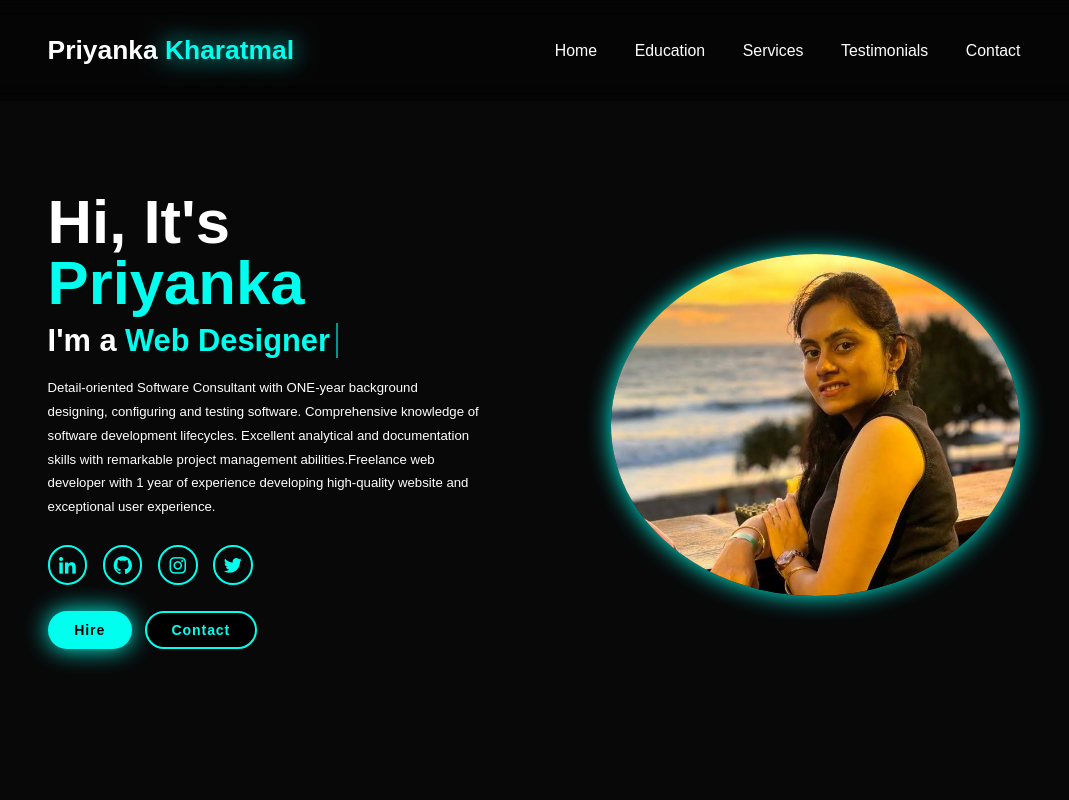
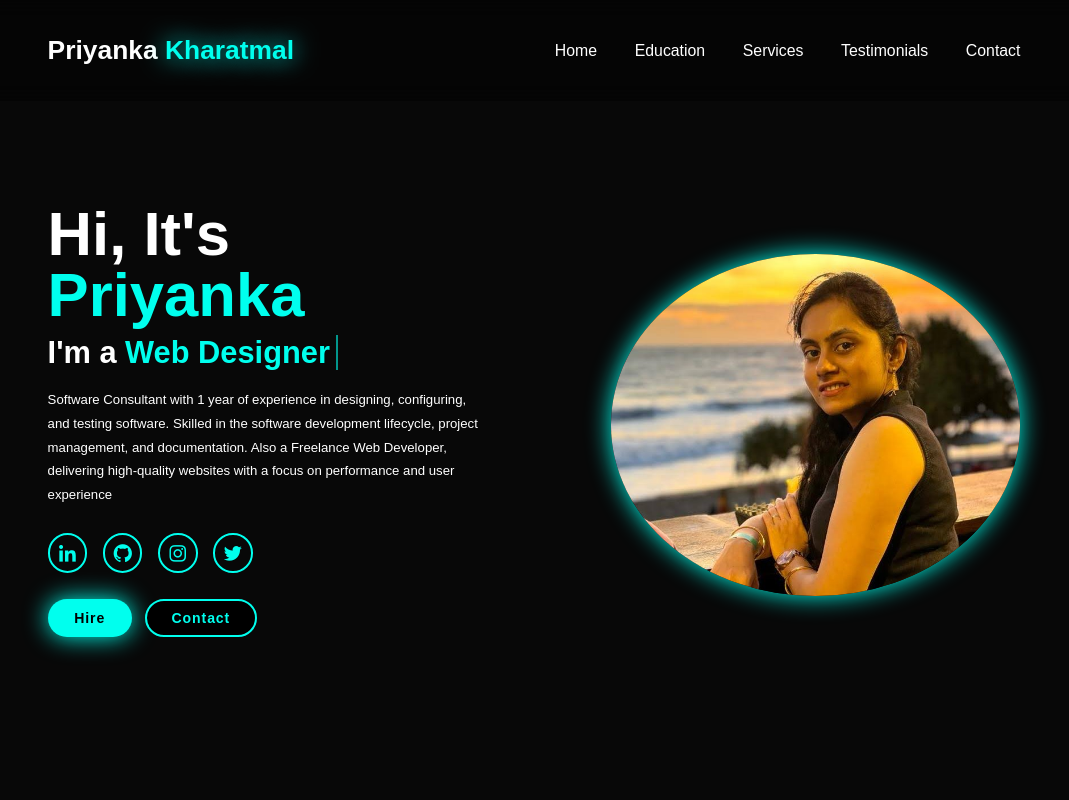
Before and after one commit to Priyanka-Kharatmal/Priyanka-Portfolio-Website, a plain HTML site: page index.html in a window 1280 px wide. Shown: the top 800 px of the page, without its empty margins (106-1175 px from the left). Drawn offline with nearby package versions, Linux system fonts and the light colour scheme.

Commit message:
Updated descr

```diff
--- a/index.html
+++ b/index.html
@@ -28,10 +28,7 @@
         <div class="home-content">
             <h1>Hi, It's <span>Priyanka</span></h1>
             <h3 class="text-animation">I'm a <span></span></h3>
-            <p>Detail-oriented Software Consultant with ONE-year background designing, configuring and testing software.
-                Comprehensive knowledge of software development lifecycles. Excellent analytical and documentation
-                skills with remarkable project management abilities.Freelance web developer with 1 year of experience
-                developing high-quality website and exceptional user experience.</p>
+            <p>Software Consultant with 1 year of experience in designing, configuring, and testing software. Skilled in the software development lifecycle, project management, and documentation. Also a Freelance Web Developer, delivering high-quality websites with a focus on performance and user experience</p>
 
             <div class="social-icons">
                 <a href="#"><i class='bx bxl-linkedin'></i></a>
```
